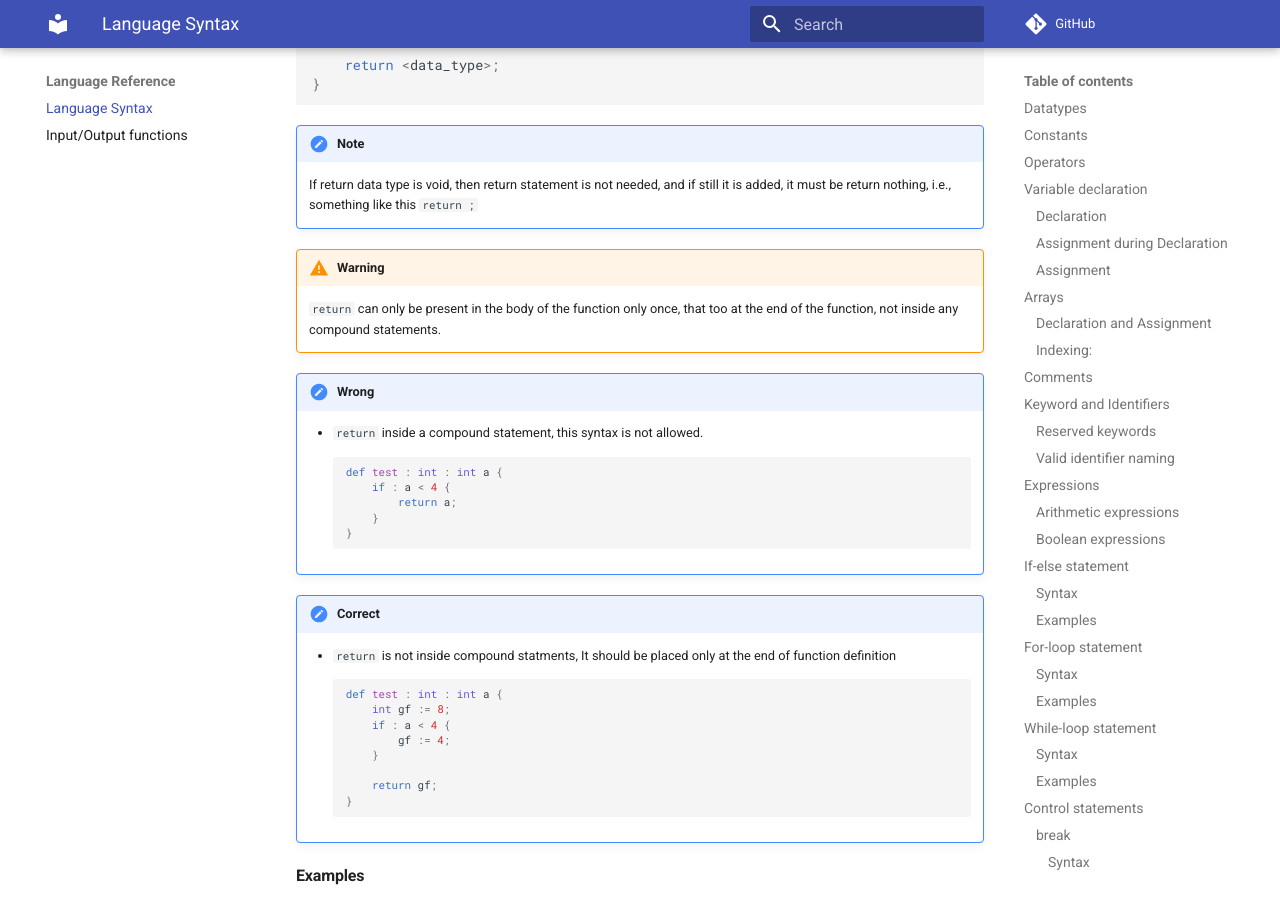
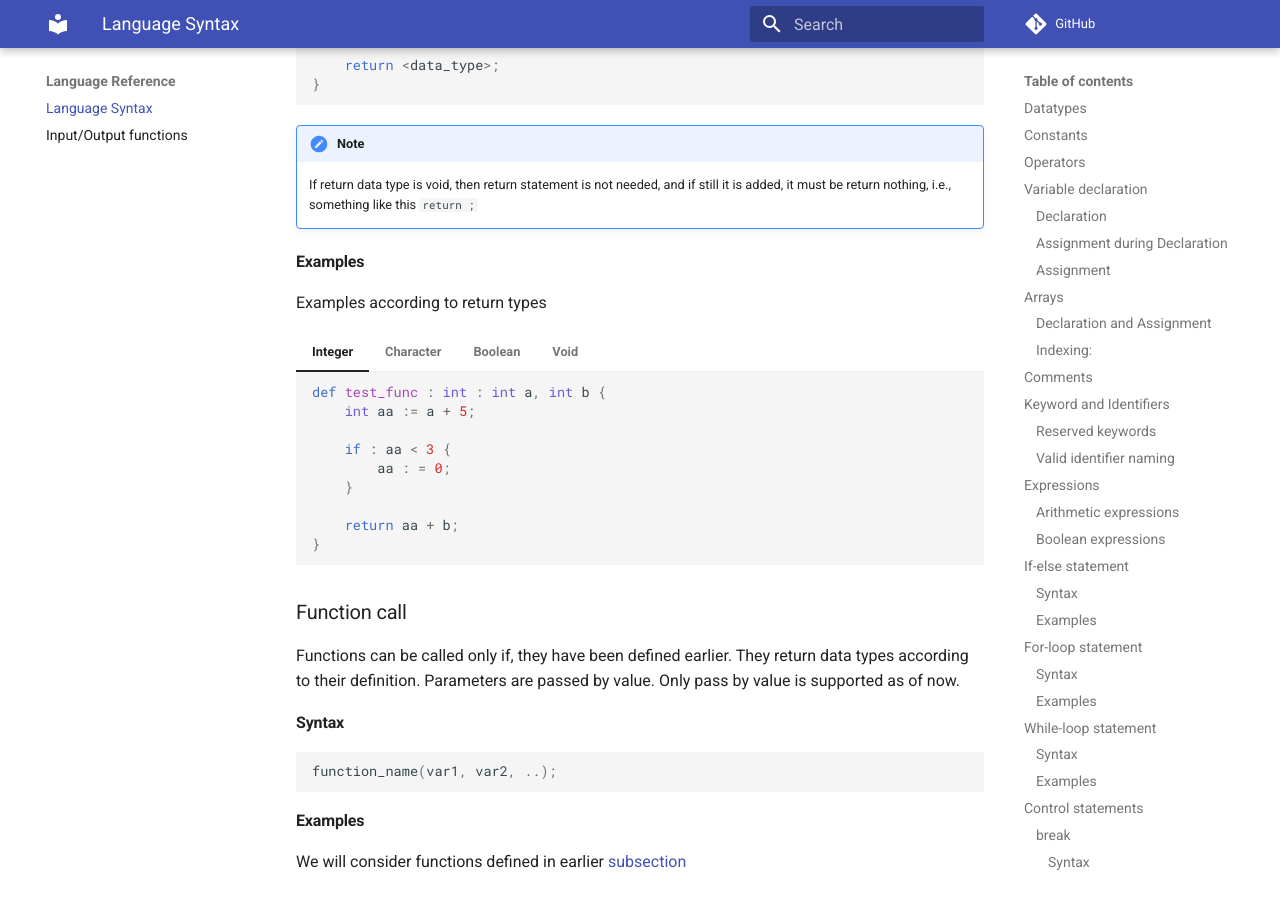
Before and after one commit to VedantParanjape/simpPRU, an MkDocs documentation site: the page built from docs/language-reference/language.md, in a window 1280 px wide and 900 px high, scrolled down 10103 px. Built offline with MkDocs 1.6.1 and Material for MkDocs 9.7.7, drawn with Linux system fonts in a browser that asks for light colours; comment, search, counter and statistics services are not loaded.

Commit message:
update documentation for return statements

````diff
--- a/docs/language-reference/language.md
+++ b/docs/language-reference/language.md
@@ -414,32 +414,6 @@
 !!! Note
     If return data type is void, then return statement is not needed, and if still it is added, it must be return nothing, i.e., something like this `return ;`
 
-!!! Warning
-    `return` can only be present in the body of the function only once, that too at the end of the function, not inside any compound statements.
-
-!!! fail "Wrong"
-    * `return` inside a compound statement, this syntax is not allowed.
-    ```python
-    def test : int : int a {
-        if : a < 4 {
-            return a;
-        }
-    }
-    ```
-
-!!! done "Correct"
-    * `return` is not inside compound statments, It should be placed only at the end of function definition
-    ```python
-    def test : int : int a {
-        int gf := 8;
-        if : a < 4 {
-            gf := 4;
-        }
-
-        return gf;
-    }
-    ```
-
 
 #### Examples
 
````
Also changed, not shown: other parts of docs/language-reference/language.md (+2 -3 lines).
